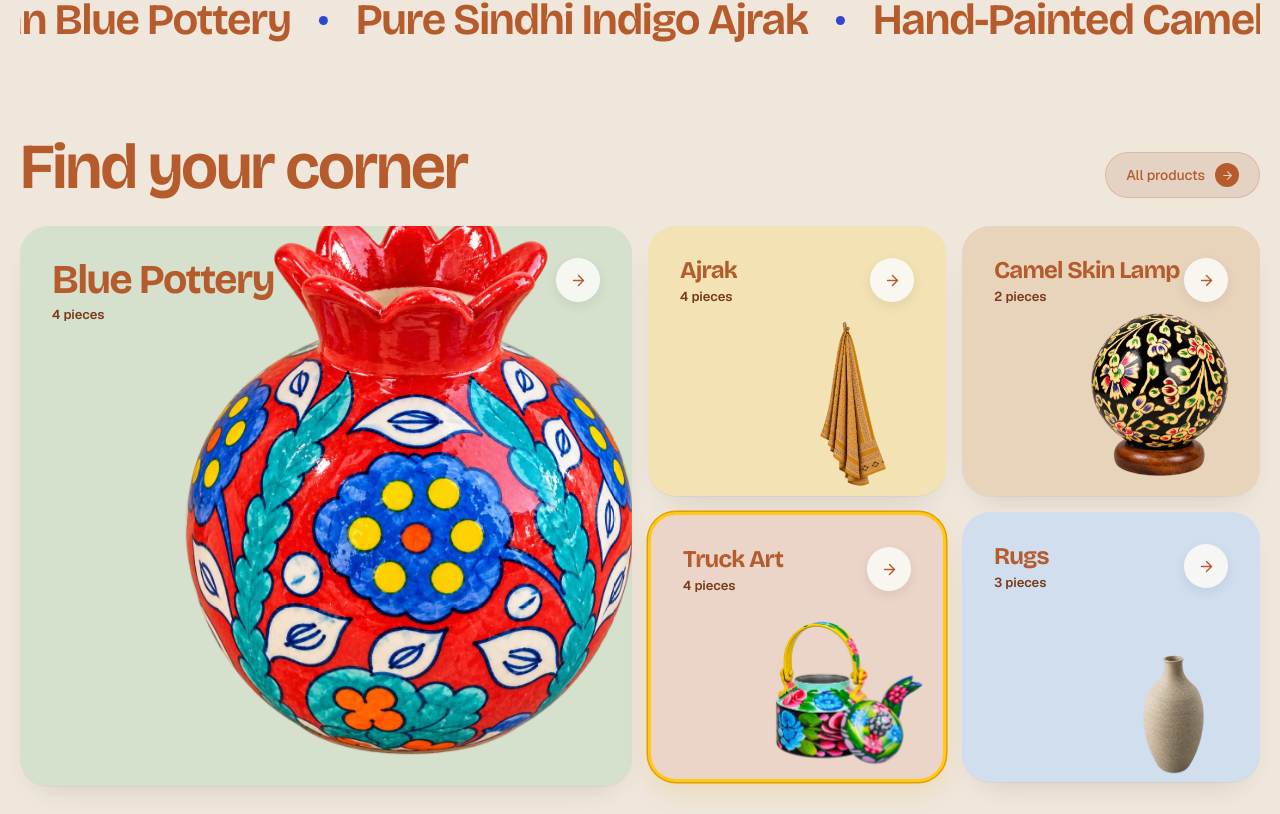
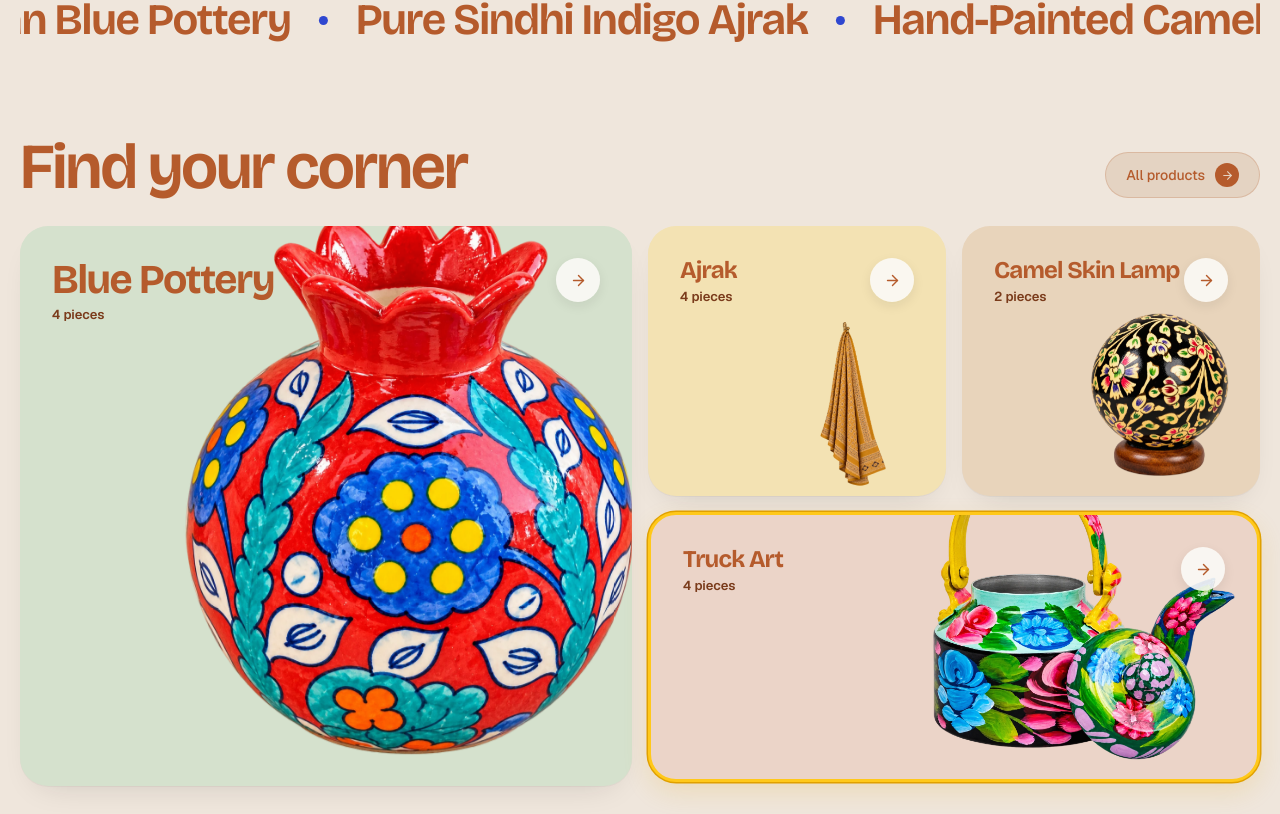
Before and after one commit to supportquranic/dastkari, a React (Vite) app: page / in a window 1280 px wide. Shown: the part 926-1740 px from the top of the page. Built offline with nearby package versions, Linux system fonts and the light colour scheme.

Commit message:
Remove Rugs category completely and reorder navbar with Shop first and Stories last

```diff
--- a/src/components/ArtisanStoriesSection.tsx
+++ b/src/components/ArtisanStoriesSection.tsx
@@ -15,7 +15,7 @@ export const ArtisanStoriesSection: React.FC = () => {
       story:
         'In the historic alleyways of Multan, Ustad Allah Ditta turns local riverbed clay on foot-spun wooden wheels, hand-painting turquoise and Persian cobalt floral motifs that have remained unbroken for four centuries.',
       quote: '“The clay listens to your fingers. If you hurry, it loses its soul.”',
-      image: '/images/artisan-pottery.jpg',
+      image: '/images/artisan-pottery.png',
       linkText: 'Explore Blue Pottery',
       linkPath: '/shop?c=seating',
       accent: '#2B579A',
--- a/src/components/CategoryBento.tsx
+++ b/src/components/CategoryBento.tsx
@@ -70,18 +70,6 @@ export const CategoryBento: React.FC = () => {
       imageWidth: '56%',
       imageBottom: '12px',
       imageRight: '20px',
-    },
-    {
-      id: 'ceramics',
-      name: 'Rugs',
-      count: '3 pieces',
-      tint: 'var(--sky)',
-      image: '/images/vase.webp',
-      gridArea: 'ceramics',
-      isLarge: false,
-      imageWidth: '42%',
-      imageBottom: '5px',
-      imageRight: '24px',
     },
   ];
 
--- a/src/components/Footer.tsx
+++ b/src/components/Footer.tsx
@@ -42,7 +42,6 @@ export const Footer: React.FC = () => {
               <button onClick={() => navigateTo('/shop?c=lighting')} style={{ background: 'none', border: 'none', color: '#E4D3C2', textAlign: 'left', cursor: 'pointer' }}>Ajrak</button>
               <button onClick={() => navigateTo('/shop?c=tables')} style={{ background: 'none', border: 'none', color: '#E4D3C2', textAlign: 'left', cursor: 'pointer' }}>Camel Skin Lamp</button>
               <button onClick={() => navigateTo('/shop?c=textiles')} style={{ background: 'none', border: 'none', color: '#E4D3C2', textAlign: 'left', cursor: 'pointer' }}>Truck Art</button>
-              <button onClick={() => navigateTo('/shop?c=ceramics')} style={{ background: 'none', border: 'none', color: '#E4D3C2', textAlign: 'left', cursor: 'pointer' }}>Rugs</button>
             </div>
           </div>
 
--- a/src/components/MaterialMarquee.tsx
+++ b/src/components/MaterialMarquee.tsx
@@ -6,7 +6,7 @@ export const MaterialMarquee: React.FC = () => {
     'Pure Sindhi Indigo Ajrak',
     'Hand-Painted Camel Skin Lamps',
     'Raw Folk Truck Art',
-    'Handwoven Tribal Kilim Rugs',
+    'Generations of Living Heritage',
     '48-Hour Nationwide Dispatch',
     'Direct Artisan Livelihood',
   ];
--- a/src/components/Navbar.tsx
+++ b/src/components/Navbar.tsx
@@ -16,12 +16,11 @@ export const Navbar: React.FC = () => {
 
   const navLinks = [
     { label: 'Shop', path: '/shop' },
-    { label: 'Stories', path: '/stories' },
     { label: 'Blue Pottery', path: '/shop?c=seating' },
     { label: 'Ajrak', path: '/shop?c=lighting' },
     { label: 'Camel Skin Lamp', path: '/shop?c=tables' },
     { label: 'Truck Art', path: '/shop?c=textiles' },
-    { label: 'Rugs', path: '/shop?c=ceramics' },
+    { label: 'Stories', path: '/stories' },
   ];
 
   return (
--- a/src/data/catalog.ts
+++ b/src/data/catalog.ts
@@ -5,7 +5,6 @@ export const CATEGORIES: Category[] = [
   { id: 'lighting', name: 'Ajrak', tint: 'butter', image: '/images/ajrak1.webp', count: 4 },
   { id: 'tables', name: 'Camel Skin Lamp', tint: 'sand', image: '/images/lamp1.webp', count: 2 },
   { id: 'textiles', name: 'Truck Art', tint: 'blush', image: '/images/throw.webp', count: 4 },
-  { id: 'ceramics', name: 'Rugs', tint: 'sky', image: '/images/vase.webp', count: 3 },
 ];
 
 export const PRODUCTS: Product[] = [
@@ -378,82 +377,4 @@ export const PRODUCTS: Product[] = [
     dimensions: 'Ø 9 × H 11 cm · Capacity 350 ml',
     care: 'Hand wash with soft sponge. Dry immediately.',
   },
-
-  // ==========================================
-  // 5. RUGS (ceramics category ID)
-  // ==========================================
-  {
-    id: 'pink-and-grey-rug',
-    name: 'Pink and Grey Handwoven Rug',
-    category: 'ceramics',
-    price: 4500,
-    rating: 4.9,
-    reviews: 112,
-    tint: 'sky',
-    image: '/images/vase.webp',
-    stock: 15,
-    badge: 'Bestseller',
-    blurb: 'Reversible tribal rug crafted on traditional hand-looms with bold geometric motifs inspired by heritage pastoral patterns. Textured, durable, and grounded.',
-    finishes: [
-      { name: 'Blush & Slate Grey', color: '#B57E88' },
-      { name: 'Ivory & Charcoal', color: '#454545' },
-    ],
-    details: [
-      '100% pure hand-spun cotton & wool blend',
-      'Double-sided reversible flat weave',
-      'Hand-knotted fringe edges',
-      'Heritage tribal geometric pattern',
-    ],
-    dimensions: '120 × 180 cm',
-    care: 'Vacuum on low without beater bar. Spot clean with damp cloth.',
-  },
-  {
-    id: 'blue-pink-rug',
-    name: 'Blue & Pink Handwoven Rug',
-    category: 'ceramics',
-    price: 4500,
-    rating: 4.8,
-    reviews: 79,
-    tint: 'sage',
-    image: '/images/throw.webp',
-    stock: 18,
-    badge: 'Handloom',
-    blurb: 'Geometric kilim rug featuring soft natural indigo and blush pink yarn. Woven by village weavers using centuries-old pit-loom techniques.',
-    finishes: [
-      { name: 'Indigo & Pastel Pink', color: '#27477D' },
-      { name: 'Natural Khadi', color: '#D4C9B4' },
-    ],
-    details: [
-      'Pit-loom handwoven yarn',
-      'Durable flat-weave construction',
-      'All-season breathable texture',
-      'Artisan hand-finished edges',
-    ],
-    dimensions: '120 × 180 cm',
-    care: 'Shake out outdoors. Spot clean spills immediately.',
-  },
-  {
-    id: 'shahnoor-khais-rug',
-    name: 'Shahnoor Handcrafted Khais Rug',
-    category: 'ceramics',
-    price: 5000,
-    rating: 4.9,
-    reviews: 94,
-    tint: 'butter',
-    image: '/images/chair.webp',
-    stock: 11,
-    blurb: 'Traditional Pakistani Khais featuring dynamic horizontal banding and geometric circles in turquoise, terracotta, and indigo hues.',
-    finishes: [
-      { name: 'Multicolor Heritage', color: '#247B7B' },
-      { name: 'Terracotta Indigo', color: '#8F3E2F' },
-    ],
-    details: [
-      'Hand-spun pure cotton yarn',
-      'Traditional jacquard & twill weave',
-      'Reversible heavy drape',
-      'Can be styled as floor runner, bedspread or rug',
-    ],
-    dimensions: '135 × 210 cm',
-    care: 'Gentle hand wash cold or gentle machine cycle in laundry bag.',
-  },
 ];
--- a/src/pages/HomePage.tsx
+++ b/src/pages/HomePage.tsx
@@ -19,7 +19,6 @@ export const HomePage: React.FC = () => {
     { label: 'Ajrak', id: 'lighting' },
     { label: 'Camel Skin Lamp', id: 'tables' },
     { label: 'Truck Art', id: 'textiles' },
-    { label: 'Rugs', id: 'ceramics' },
   ];
 
   const categoryNameMap: Record<string, string> = {
@@ -27,7 +26,6 @@ export const HomePage: React.FC = () => {
     lighting: 'Ajrak',
     tables: 'Camel Skin Lamp',
     textiles: 'Truck Art',
-    ceramics: 'Rugs',
   };
 
   const displayedProducts = selectedFilter === 'all'
--- a/src/pages/ProductDetailPage.tsx
+++ b/src/pages/ProductDetailPage.tsx
@@ -22,7 +22,6 @@ export const ProductDetailPage: React.FC<ProductDetailPageProps> = ({ productId
     lighting: 'Ajrak',
     tables: 'Camel Skin Lamp',
     textiles: 'Truck Art',
-    ceramics: 'Rugs',
   };
 
   const relatedProducts = PRODUCTS.filter(p => p.category === product.category && p.id !== product.id).slice(0, 2);
--- a/src/pages/ShopPage.tsx
+++ b/src/pages/ShopPage.tsx
@@ -19,7 +19,6 @@ export const ShopPage: React.FC = () => {
     lighting: 'Ajrak',
     tables: 'Camel Skin Lamp',
     textiles: 'Truck Art',
-    ceramics: 'Rugs',
   };
 
   const filteredProducts = PRODUCTS.filter(p => {
--- a/src/styles/components.css
+++ b/src/styles/components.css
@@ -282,7 +282,7 @@
   grid-template-rows: repeat(2, 270px);
   grid-template-areas:
     "seating seating lighting tables"
-    "seating seating textiles ceramics";
+    "seating seating textiles textiles";
   gap: var(--gap-desktop);
   width: 100%;
 }
@@ -376,7 +376,7 @@
     grid-template-areas:
       "seating seating"
       "lighting tables"
-      "textiles ceramics";
+      "textiles textiles";
   }
 
   .category-tile-large {
--- a/src/types/index.ts
+++ b/src/types/index.ts
@@ -6,7 +6,7 @@ export interface Finish {
 export interface Product {
   id: string;
   name: string;
-  category: 'seating' | 'lighting' | 'tables' | 'textiles' | 'ceramics';
+  category: 'seating' | 'lighting' | 'tables' | 'textiles';
   price: number;
   rating: number;
   reviews: number;
```
Also changed, not shown: public/images/artisan-pottery.jpg (deleted), 1 other file (tests, documents, lock files or other folders).
